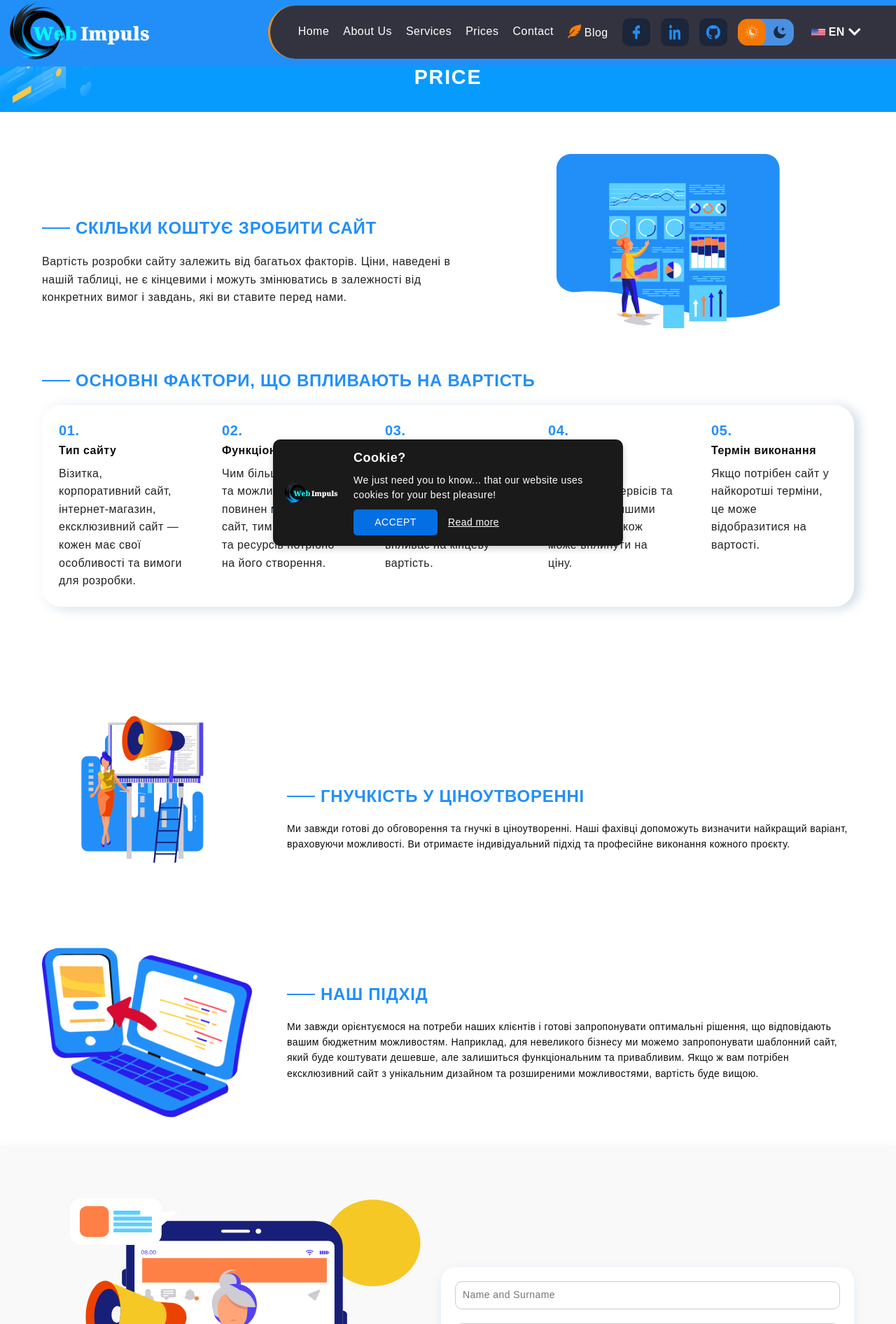
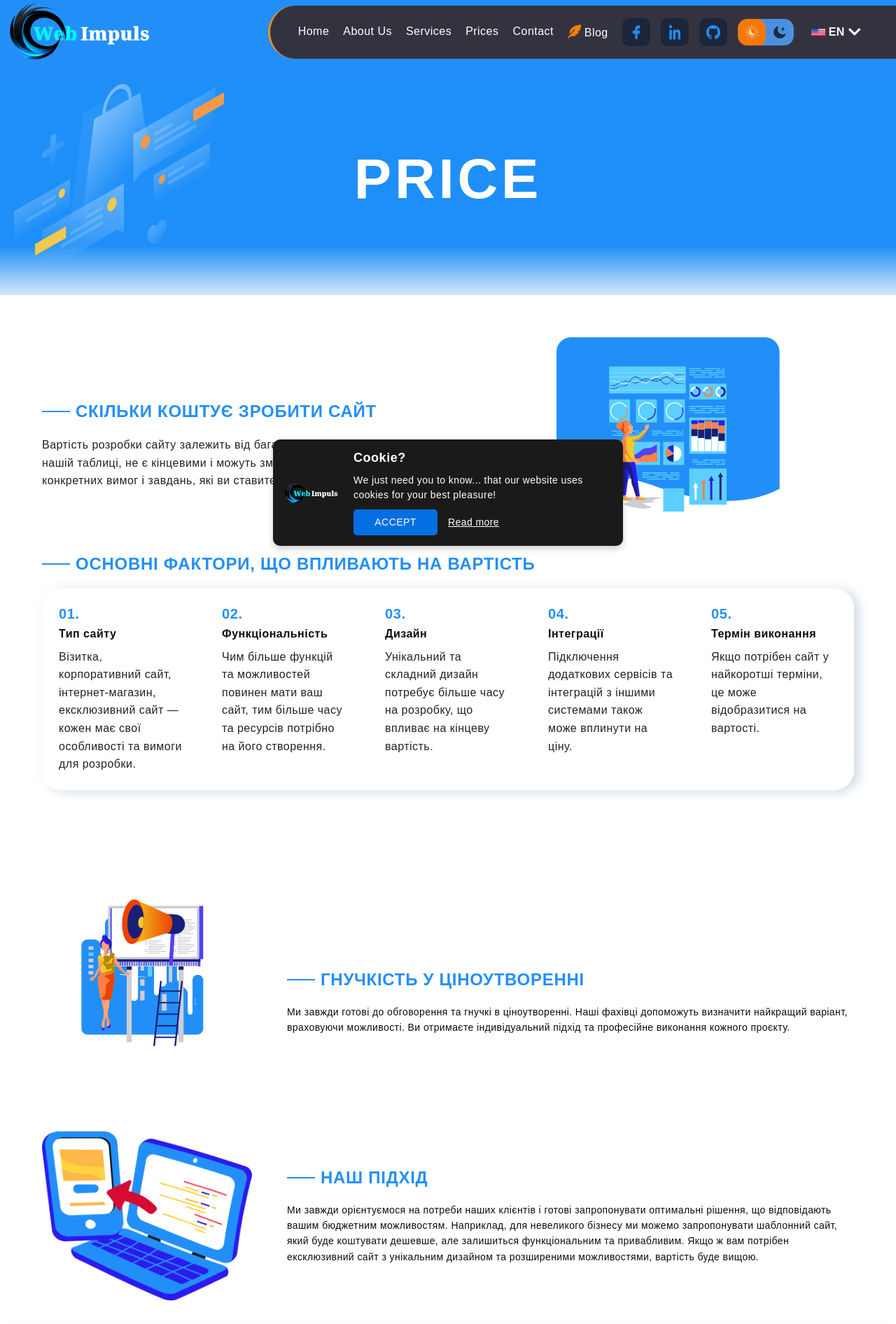
Before and after one commit to ZhyvotivskyiOleksii/Web-Impuls, a PHP site: page /price.html in a window 1280 px wide. Shown: the top 1892 px of the page at 70% size. Run offline with PHP 8.4, Linux system fonts and the light colour scheme; some web fonts are replaced.

Commit message:
update heading

```diff
--- a/price.html
+++ b/price.html
@@ -1,51 +1,111 @@
 <!DOCTYPE html>
 <html lang="en">
-
   <head>
     <meta charset="UTF-8" />
-  <meta name="viewport" content="width=device-width, initial-scale=1.0, maximum-scale=1.0, user-scalable=no">
+    <meta
+      name="viewport"
+      content="width=device-width, initial-scale=1.0, maximum-scale=1.0, user-scalable=no"
+    />
     <meta name="google" content="notranslate" />
-  <meta name="google-site-verification" content="xLeFhkBsgGW754frGgoKQfaZhhj769XgDcwfC_9G2GQ" />
-  <link rel="canonical" href="https://web-impuls.com/">
-  <meta name="viewport"
+    <meta
+      name="google-site-verification"
+      content="xLeFhkBsgGW754frGgoKQfaZhhj769XgDcwfC_9G2GQ"
+    />
+    <link rel="canonical" href="https://web-impuls.com/" />
+    <meta
+      name="viewport"
       content="width=device-width,
            initial-scale=1.0,
            maximum-scale=1.0,
-           user-scalable=no">
+           user-scalable=no"
+    />
 
     <title>Web Impuls - Professional Web Development & Digital Solutions</title>
 
-  <meta name="description" content="Web Impuls is a leading web development studio specializing in website design, web applications, and digital marketing solutions. Boost your online presence with cutting-edge technologies.">
+    <meta
+      name="description"
+      content="Web Impuls is a leading web development studio specializing in website design, web applications, and digital marketing solutions. Boost your online presence with cutting-edge technologies."
+    />
 
+    <meta
+      name="keywords"
+      content="web development, website design, web applications, digital marketing, UX/UI design, SEO optimization, e-commerce, React, Angular, JavaScript, WordPress development, frontend, backend, mobile app development, Web Impuls"
+    />
 
-  <meta name="keywords" content="web development, website design, web applications, digital marketing, UX/UI design, SEO optimization, e-commerce, React, Angular, JavaScript, WordPress development, frontend, backend, mobile app development, Web Impuls">
+    <meta
+      property="og:title"
+      content="Web Impuls - Professional Web Development & Digital Solutions"
+    />
+    <meta
+      property="og:description"
+      content="We create high-quality websites and web applications to elevate your business."
+    />
+    <meta
+      property="og:image"
+      content="./images/img/Design-Studio-Hero-Image.webp"
+    />
+    <meta property="og:url" content="https://web-impuls.com/" />
+    <meta property="og:type" content="website" />
 
-  <meta property="og:title" content="Web Impuls - Professional Web Development & Digital Solutions">
-  <meta property="og:description" content="We create high-quality websites and web applications to elevate your business.">
-  <meta property="og:image" content="./images/img/Design-Studio-Hero-Image.webp">
-  <meta property="og:url" content="https://web-impuls.com/">
-  <meta property="og:type" content="website">
+    <meta name="twitter:card" content="summary_large_image" />
+    <meta
+      name="twitter:title"
+      content="Web Impuls - Professional Web Development & Digital Solutions"
+    />
+    <meta
+      name="twitter:description"
+      content="We create high-quality websites and web applications to elevate your business."
+    />
+    <meta
+      name="twitter:image"
+      content="./images/img/Design-Studio-Hero-Image.webp"
+    />
 
+    <link
+      rel="icon"
+      type="image/png"
+      sizes="512x512"
+      href="./images/png/favicon-512x512.png"
+    />
+    <link
+      rel="icon"
+      type="image/png"
+      sizes="192x192"
+      href="./images/png/favicon-192x192.png"
+    />
+    <link
+      rel="icon"
+      type="image/png"
+      sizes="32x32"
+      href="./images/png/favicon-32x32.png"
+    />
+    <link
+      rel="apple-touch-icon"
+      sizes="180x180"
+      href="./images/png/apple-touch-icon.png"
+    />
+    <link rel="manifest" href="./images/site.webmanifest" />
 
-  <meta name="twitter:card" content="summary_large_image">
-  <meta name="twitter:title" content="Web Impuls - Professional Web Development & Digital Solutions">
-  <meta name="twitter:description" content="We create high-quality websites and web applications to elevate your business.">
-  <meta name="twitter:image" content="./images/img/Design-Studio-Hero-Image.webp">
+    <link
+      rel="stylesheet"
+      href="https://cdnjs.cloudflare.com/ajax/libs/font-awesome/6.0.0/css/all.min.css"
+      integrity="sha512-..."
+      crossorigin="anonymous"
+      referrerpolicy="no-referrer"
+    />
+    <link
+      rel="stylesheet"
+      href="https://fonts.googleapis.com/css2?family=Roboto+Mono:wght@700&display=swap"
+    />
 
-
-  <link rel="icon" type="image/png" sizes="512x512" href="./images/png/favicon-512x512.png">
-  <link rel="icon" type="image/png" sizes="192x192" href="./images/png/favicon-192x192.png">
-  <link rel="icon" type="image/png" sizes="32x32" href="./images/png/favicon-32x32.png">
-  <link rel="apple-touch-icon" sizes="180x180" href="./images/png/apple-touch-icon.png">
-  <link rel="manifest" href="./images/site.webmanifest">
-
-
-  <link rel="stylesheet" href="https://cdnjs.cloudflare.com/ajax/libs/font-awesome/6.0.0/css/all.min.css"
-        integrity="sha512-..." crossorigin="anonymous" referrerpolicy="no-referrer" />
-  <link rel="stylesheet" href="https://fonts.googleapis.com/css2?family=Roboto+Mono:wght@700&display=swap">
-
-  <link rel="stylesheet" href="https://cdnjs.cloudflare.com/ajax/libs/font-awesome/5.15.4/css/all.min.css" />
-  <link href="https://fonts.googleapis.com/css2?family=Roboto+Mono:wght@700&display=swap" rel="stylesheet">
+    <link
+      rel="stylesheet"
+      href="https://cdnjs.cloudflare.com/ajax/libs/font-awesome/5.15.4/css/all.min.css"
+    />
+    <link
+      href="https://fonts.googleapis.com/css2?family=Roboto+Mono:wght@700&display=swap"
+      rel="stylesheet"
+    />
     <link rel="stylesheet" href="styles/reset.css" />
     <link rel="stylesheet" href="styles/style.css" />
     <link rel="stylesheet" href="styles/animations.css" />
@@ -58,7 +118,6 @@
 
     <link rel="stylesheet" href="/styles/page/cookie.css" />
 
-
     <link rel="stylesheet" href="./components/header.css" />
     <link rel="stylesheet" href="./components/footer.css" />
     <link rel="stylesheet" href="styles/contact-btn-impuls.css" />
@@ -66,12 +125,14 @@
   </head>
 
   <body>
-
     <div id="header-placeholder"></div>
 
     <main>
       <section class="price">
-      <h1 class="price-title" data-translate-key="price_page_about_title">Price</h1>
+        <img class="head-img" src="/images/pricing-img/price.svg" />
+        <h1 class="price-title" data-translate-key="price_page_about_title">
+          Price
+        </h1>
       </section>
 
       <section class="pricing-info">
@@ -80,11 +141,17 @@
             <div class="pricing-text">
               <h2>Скільки коштує зробити сайт</h2>
               <p>
-              Вартість розробки сайту залежить від багатьох факторів. Ціни, наведені в нашій таблиці, не є кінцевими і можуть змінюватись в залежності від конкретних вимог і завдань, які ви ставите перед нами.
+                Вартість розробки сайту залежить від багатьох факторів. Ціни,
+                наведені в нашій таблиці, не є кінцевими і можуть змінюватись в
+                залежності від конкретних вимог і завдань, які ви ставите перед
+                нами.
               </p>
             </div>
             <div class="pricing-image">
-            <img src="./images/contact/price-graf.svg" alt="Графік вартості розробки">
+              <img
+                src="./images/contact/price-graf.svg"
+                alt="Графік вартості розробки"
+              />
             </div>
           </div>
         </div>
@@ -100,35 +167,40 @@
                   <h4 class="items-numbers">01.</h4>
                   <h3 class="items-headings">Тип сайту</h3>
                   <p class="items-text">
-                  Візитка, корпоративний сайт, інтернет-магазин, ексклюзивний сайт — кожен має свої особливості та вимоги для розробки.
+                    Візитка, корпоративний сайт, інтернет-магазин, ексклюзивний
+                    сайт — кожен має свої особливості та вимоги для розробки.
                   </p>
                 </li>
                 <li>
                   <h4 class="items-numbers">02.</h4>
                   <h3 class="items-headings">Функціональність</h3>
                   <p class="items-text">
-                  Чим більше функцій та можливостей повинен мати ваш сайт, тим більше часу та ресурсів потрібно на його створення.
+                    Чим більше функцій та можливостей повинен мати ваш сайт, тим
+                    більше часу та ресурсів потрібно на його створення.
                   </p>
                 </li>
                 <li>
                   <h4 class="items-numbers">03.</h4>
                   <h3 class="items-headings">Дизайн</h3>
                   <p class="items-text">
-                  Унікальний та складний дизайн потребує більше часу на розробку, що впливає на кінцеву вартість.
+                    Унікальний та складний дизайн потребує більше часу на
+                    розробку, що впливає на кінцеву вартість.
                   </p>
                 </li>
                 <li>
                   <h4 class="items-numbers">04.</h4>
                   <h3 class="items-headings">Інтеграції</h3>
                   <p class="items-text">
-                  Підключення додаткових сервісів та інтеграцій з іншими системами також може вплинути на ціну.
+                    Підключення додаткових сервісів та інтеграцій з іншими
+                    системами також може вплинути на ціну.
                   </p>
                 </li>
                 <li>
                   <h4 class="items-numbers">05.</h4>
                   <h3 class="items-headings">Термін виконання</h3>
                   <p class="items-text">
-                  Якщо потрібен сайт у найкоротші терміни, це може відобразитися на вартості.
+                    Якщо потрібен сайт у найкоротші терміни, це може
+                    відобразитися на вартості.
                   </p>
                 </li>
               </ul>
@@ -142,32 +214,44 @@
           <div class="fourth-sec-grid">
             <!-- Блок 1 -->
             <div class="pricing-box">
-            <img class="pricing-img" src="/images/pricing-img/group-cena.svg" alt="Group Cena">
+              <img
+                class="pricing-img"
+                src="/images/pricing-img/group-cena.svg"
+                alt="Group Cena"
+              />
               <div class="pricing-content">
                 <h2>Гнучкість у ціноутворенні</h2>
                 <p class="pricing">
-                Ми завжди готові до обговорення та гнучкі в ціноутворенні. Наші фахівці допоможуть визначити найкращий варіант, враховуючи можливості. Ви отримаєте індивідуальний підхід та професійне виконання кожного проєкту.
+                  Ми завжди готові до обговорення та гнучкі в ціноутворенні.
+                  Наші фахівці допоможуть визначити найкращий варіант,
+                  враховуючи можливості. Ви отримаєте індивідуальний підхід та
+                  професійне виконання кожного проєкту.
                 </p>
               </div>
             </div>
             <!-- Блок 2 -->
             <div class="pricing-box">
-            <img class="pricing-img" src="/images/pricing-img/Group2.png" alt="Group2">
+              <img
+                class="pricing-img"
+                src="/images/pricing-img/Group2.png"
+                alt="Group2"
+              />
               <div class="pricing-content">
                 <h2>Наш підхід</h2>
                 <p class="pricing">
-                Ми завжди орієнтуємося на потреби наших клієнтів і готові запропонувати оптимальні рішення, що відповідають вашим бюджетним можливостям. Наприклад, для невеликого бізнесу ми можемо запропонувати шаблонний сайт, який буде коштувати дешевше, але залишиться функціональним та привабливим. Якщо ж вам потрібен ексклюзивний сайт з унікальним дизайном та розширеними можливостями, вартість буде вищою.
+                  Ми завжди орієнтуємося на потреби наших клієнтів і готові
+                  запропонувати оптимальні рішення, що відповідають вашим
+                  бюджетним можливостям. Наприклад, для невеликого бізнесу ми
+                  можемо запропонувати шаблонний сайт, який буде коштувати
+                  дешевше, але залишиться функціональним та привабливим. Якщо ж
+                  вам потрібен ексклюзивний сайт з унікальним дизайном та
+                  розширеними можливостями, вартість буде вищою.
                 </p>
               </div>
             </div>
           </div>
         </div>
       </section>
-
-
-
-
-
 
       <section class="contact-section">
         <div class="container">
@@ -178,7 +262,7 @@
                 src="/images/contact/Frame-1.svg"
                 alt="Contact Illustration"
                 data-translate-key="unique_contact_image_alt"
-            >
+              />
             </div>
             <!-- Блок формы -->
             <form class="contact-form" id="contact-form">
@@ -189,7 +273,7 @@
                   placeholder="Ім’я та Прізвище"
                   required
                   data-translate-key="unique_contact_name_placeholder"
-              >
+                />
               </div>
 
               <div class="form-group">
@@ -199,13 +283,17 @@
                   placeholder="Електронна пошта"
                   required
                   data-translate-key="unique_contact_email_placeholder"
-              >
+                />
               </div>
 
               <!-- Поле выбора кода страны и телефон в одной строке -->
               <div class="form-group phone-group">
                 <!-- Кастомный dropdown (код страны) -->
-              <div class="custom-select" id="country-select" data-translate-key="unique_contact_country_code_placeholder">
+                <div
+                  class="custom-select"
+                  id="country-select"
+                  data-translate-key="unique_contact_country_code_placeholder"
+                >
                   <div class="selected-option" id="selected-option">
                     <!-- Значение по умолчанию -->
                     <span id="selected-flag">🇺🇦</span>
@@ -220,7 +308,7 @@
                   placeholder="Телефон"
                   required
                   data-translate-key="unique_contact_phone_placeholder"
-              >
+                />
               </div>
 
               <div class="form-group">
@@ -245,83 +333,62 @@
         </div>
       </section>
 
-
       <!-- Оверлей успеха -->
       <div class="success-overlay" id="success-overlay">
         <div class="success-content">
           <div class="checkmark-wrap">
             <i class="fas fa-check-circle checkmark-icon"></i>
           </div>
-          <p class="success-message" data-translate-key="success_message_text">Заявка успешно отправлена! Мы свяжемся с вами в ближайшее время.</p>
+          <p class="success-message" data-translate-key="success_message_text">
+            Заявка успешно отправлена! Мы свяжемся с вами в ближайшее время.
+          </p>
         </div>
       </div>
-
     </main>
-
-
-
-
-
-
-
-
-
 
     <!-- ============form-modal============= -->
 
-
-
-
-
-
-
-
-
-
-
     <div id="cookie-banner" class="cookie-banner">
       <div class="cookie-banner__image-container">
-    <img src="/images/img/logo.png" alt="Cookie Logo" class="cookie-banner__image" loading="lazy">
+        <img
+          src="/images/img/logo.png"
+          alt="Cookie Logo"
+          class="cookie-banner__image"
+          loading="lazy"
+        />
       </div>
 
       <div class="cookie-banner__text-container">
         <h3 data-translate-key="cookie_title">Кукі?</h3>
         <p data-translate-key="cookie_description">
-      Ми просто хочемо, щоб ви знали... наш вебсайт використовує кукі для вашого комфорту!
+          Ми просто хочемо, щоб ви знали... наш вебсайт використовує кукі для
+          вашого комфорту!
         </p>
 
         <div class="cookie-banner__buttons">
-      <button id="accept-button" class="cookie-banner__button" data-translate-key="cookie_accept_button">
+          <button
+            id="accept-button"
+            class="cookie-banner__button"
+            data-translate-key="cookie_accept_button"
+          >
             ПРИЙНЯТИ
           </button>
-      <a href="/cookie.html" class="cookie-banner__link" data-translate-key="cookie_read_more">
+          <a
+            href="/cookie.html"
+            class="cookie-banner__link"
+            data-translate-key="cookie_read_more"
+          >
             Дізнатись більше
           </a>
         </div>
       </div>
     </div>
 
-
-
-
-
-
-
-
-
-
-
-
-
-
-
-
     <!-- Плейсхолдер для подключения footer -->
     <div id="footer-placeholder"></div>
     <script src="https://code.jquery.com/jquery-3.6.0.min.js"></script>
     <script src="https://cdn.jsdelivr.net/npm/typed.js@2.0.12"></script>
     <script src="js/main.js"></script>
-
 
     <script src="js/form.js" defer></script>
 
@@ -330,5 +397,4 @@
     <script src="js/translations.js"></script>
     <script src="js/info-card.js" defer></script>
   </body>
-
 </html>
--- a/styles/page/price.css
+++ b/styles/page/price.css
@@ -1,7 +1,12 @@
-
-
 .price {
-  background: #079bfe url("/images/contact/price.svg") no-repeat top center / 100px;
+  background: linear-gradient(
+    180deg,
+    #1f86e9 0%,
+    #1e8ff8 18.23%,
+    #1e8ff8 81%,
+    #d4e8f7 100%,
+    #0d3885 100%
+  );
   width: 100%;
   height: auto;
   display: flex;
@@ -10,7 +15,13 @@
   text-align: center;
   padding: 40px 0 40px 0;
 }
-
+.head-img {
+  position: absolute;
+  left: 20px;
+  top: 15%;
+  width: 300px;
+  height: auto;
+}
 .price-title {
   padding-top: 40px;
   text-transform: uppercase;
@@ -55,7 +66,6 @@
   transform: translateY(-50%);
 }
 
-
 .pricing-text p {
   font-size: 14px;
   color: #222;
@@ -83,8 +93,8 @@
   border-radius: 20px;
   padding: 30px;
   background: #fff;
-  box-shadow: -4px -2px 12px rgba(255,255,255,0.8),
-              4px 2px 12px rgba(136,165,191,0.48);
+  box-shadow: -4px -2px 12px rgba(255, 255, 255, 0.8),
+    4px 2px 12px rgba(136, 165, 191, 0.48);
   margin-bottom: 40px;
 }
 
@@ -179,8 +189,6 @@
   transform: translateY(-50%);
 }
 
-
-
 .pricing-content p {
   font-weight: 400;
   font-size: 12px;
@@ -195,12 +203,17 @@
     background-size: 180px;
     background-position: top left;
     height: 160px;
+    margin-top: 50px;
+    padding: 186px 527px 186px 527px;
   }
 
   .price-title {
-    padding: 120px 15px;
-    font-size: 1.8rem;
-    margin-top: 60px;
+    font-family: "Futura", sans-serif;
+    font-weight: 700;
+    font-size: 80px;
+    line-height: 130%;
+    text-align: center;
+    color: #fff;
   }
 
   .pricing-grid {
@@ -241,8 +254,8 @@
   .pricing-items {
     border-radius: 28px;
     padding: 24px;
-    box-shadow: -6px -2px 16px rgba(255,255,255,0.8),
-                6px 2px 16px rgba(136,165,191,0.48);
+    box-shadow: -6px -2px 16px rgba(255, 255, 255, 0.8),
+      6px 2px 16px rgba(136, 165, 191, 0.48);
     margin-bottom: 80px;
   }
 
```
Also changed, not shown: images/pricing-img/Illustration.svg (renamed from images/contact/price.svg), images/pricing-img/price.svg (added). Lines whose indentation alone changed are shown as unchanged.
